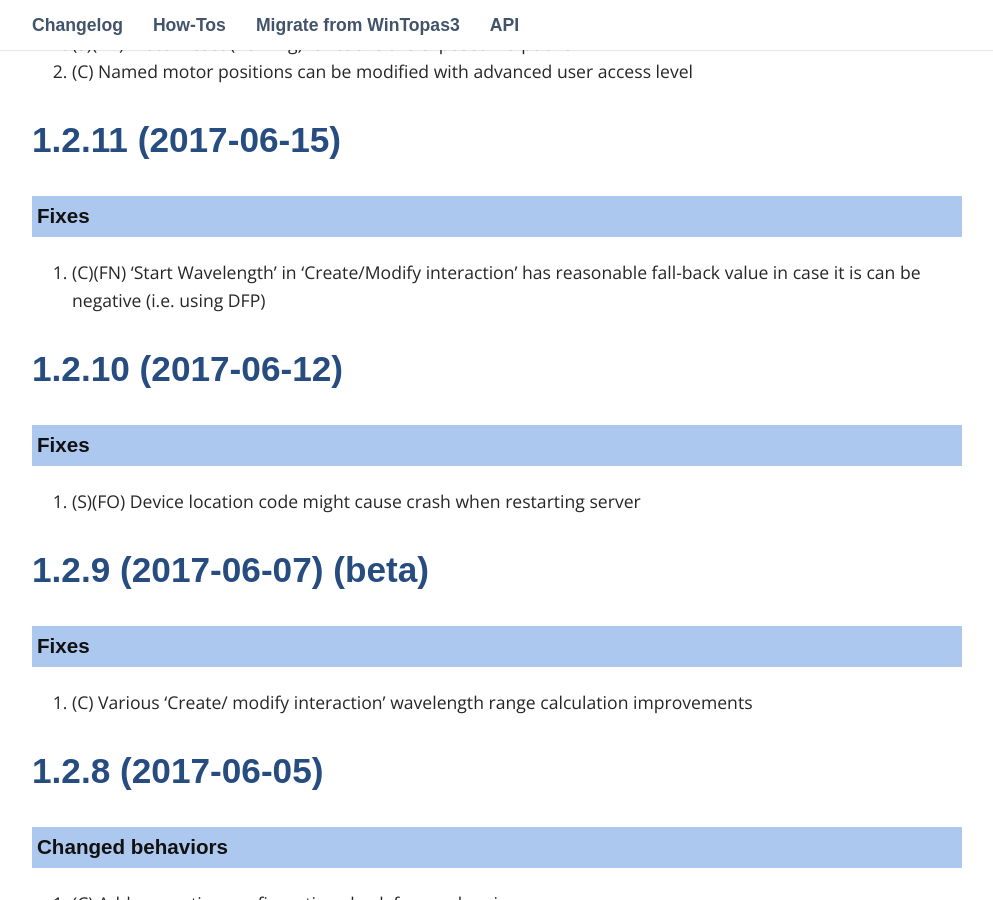
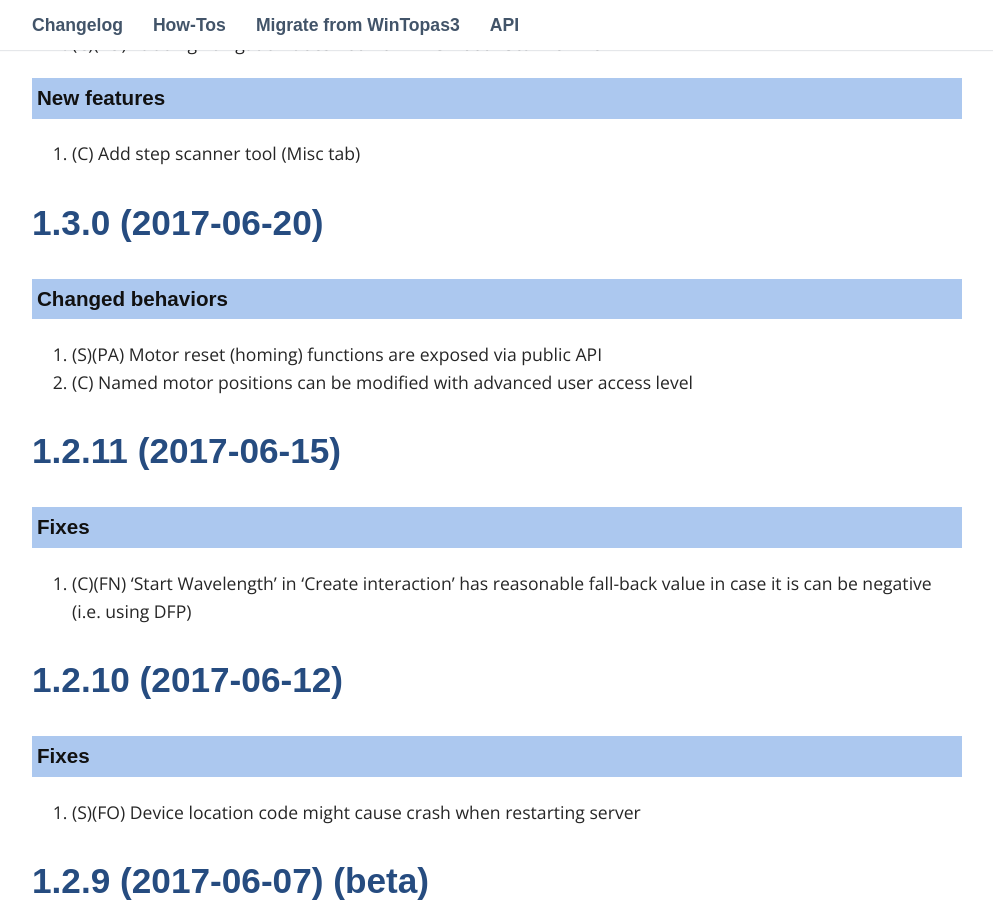
Before and after one commit to DomasM/Topas4InfoTemp00, a Jekyll site: the page built from _pages/03_changelog.md, in a window 1280 px wide and 900 px high, scrolled down 6519 px. Shown: the whole window, without its empty margins (143-1136 px from the left). Built offline with Jekyll 4.4.1, drawn with Linux system fonts in a browser that asks for light colours; some web fonts are replaced; comment, search, counter and statistics services are not loaded; some of the changed text lies outside the part shown.

Commit message:
1.8.1 rel., rename 'Create/Modify interaction' to 'Create interaction'

```diff
--- a/_pages/03_changelog.md
+++ b/_pages/03_changelog.md
@@ -264,7 +276,7 @@ permalink: /changelog/
 
 ### Fixes
 
-1. (C)(FN)  'Start Wavelength' in 'Create/Modify interaction' has reasonable fall-back value in case it is can be negative (i.e. using DFP)
+1. (C)(FN)  'Start Wavelength' in 'Create interaction' has reasonable fall-back value in case it is can be negative (i.e. using DFP)
 
 
 
@@ -280,7 +292,7 @@ permalink: /changelog/
 
 ### Fixes
 
-1. (C) Various 'Create/ modify interaction' wavelength range calculation improvements
+1. (C) Various 'Create interaction' wavelength range calculation improvements
 
 
 
@@ -456,7 +468,7 @@ permalink: /changelog/
 ### Fixes
 
 1. (C)(FO) Position for motor curve with additive calibration is saved with no regard that it is additive when modifying motor curve in Calibration>Optical tab
-1. (C)(FO) Motor curve with additive calibration is moved to wrong position when modifying interaction in Create/modify interaction tool
+1. (C)(FO) Motor curve with additive calibration is moved to wrong position when modifying interaction in 'Create interaction' tool
 1. (C)(FO) Copy-pasting interaction input points does not handle decimal separator well
 
 ### New features
@@ -536,7 +548,7 @@ No changes
 
 ### Fixes
 
-1. (C)(FO) Create/modify interaction tool crashes due invalid TwoWay binding
+1. (C)(FO) 'Create interaction' tool crashes due invalid TwoWay binding
 
 
 
@@ -578,7 +590,7 @@ No changes
 
 ### Fixes
 
-1. (C)(FO) CMP-SIG template in Create/modify interaction tab uses SIG as mapping wavelength mapping function
+1. (C)(FO) CMP-SIG template in Create interaction tab uses SIG as mapping wavelength mapping function
 2. (C)(FO) Saved motors positions list in single device tab does not show vertical scrollbar if there isn't enough space
 
 
@@ -625,7 +637,7 @@ No changes
 1. (FO) Device location might not work if PC isn't connected to LAN
 1. (C)(FO) When connecting to new device in client application, named motor positions and forbidden ranges might not be synced
 1. (C)(FO) Motor curves, if they have points with 'None' interpolation, are incorrectly converted  when using SIG<>IDL conversion with explicit IDL motor curves
-1. (C)(FN) 'Calibration>Create/modify interaction' informs user if end wavelength<=start wavelength
+1. (C)(FN) 'Calibration>Create interaction' informs user if end wavelength<=start wavelength
 
 ### New features
 
```
Also changed, not shown: other parts of _pages/03_changelog.md (+12 -0 lines), _pages/43_How-Tos-Calibration.md (+1 -1 lines).
